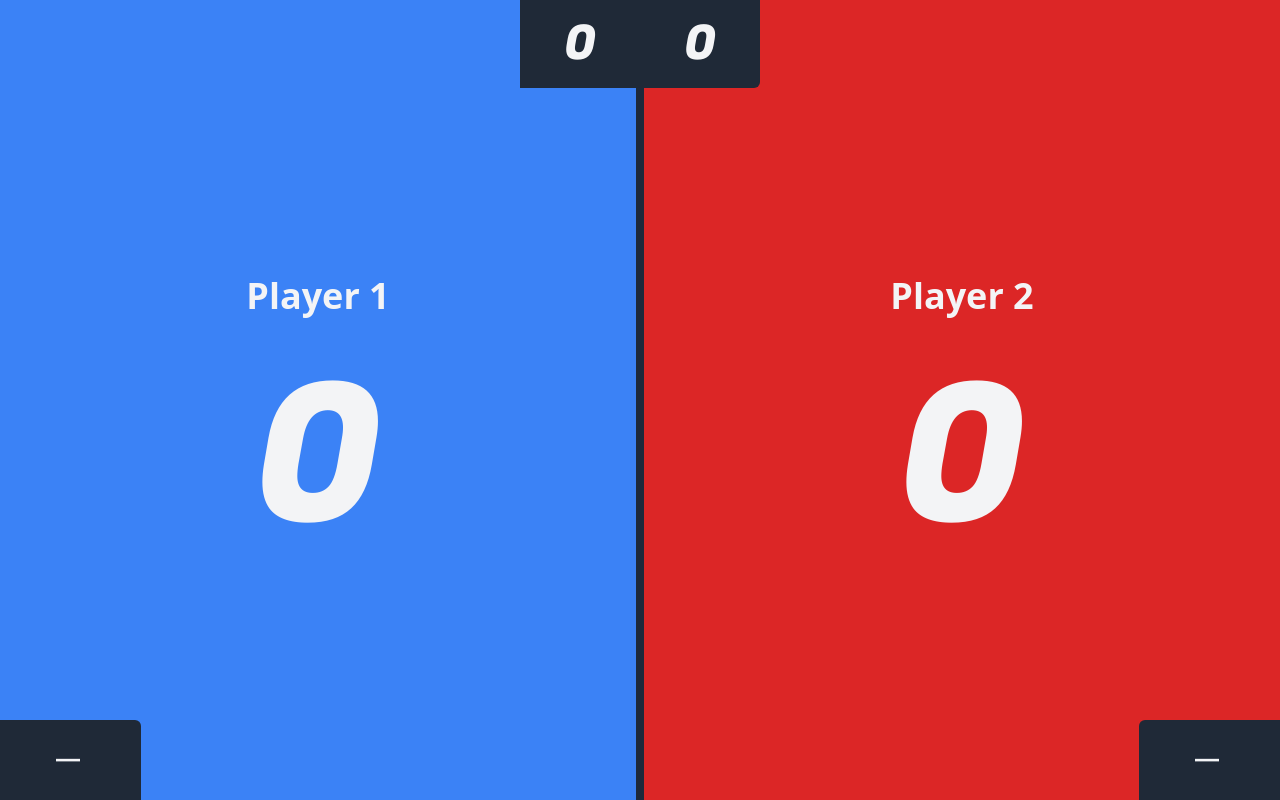
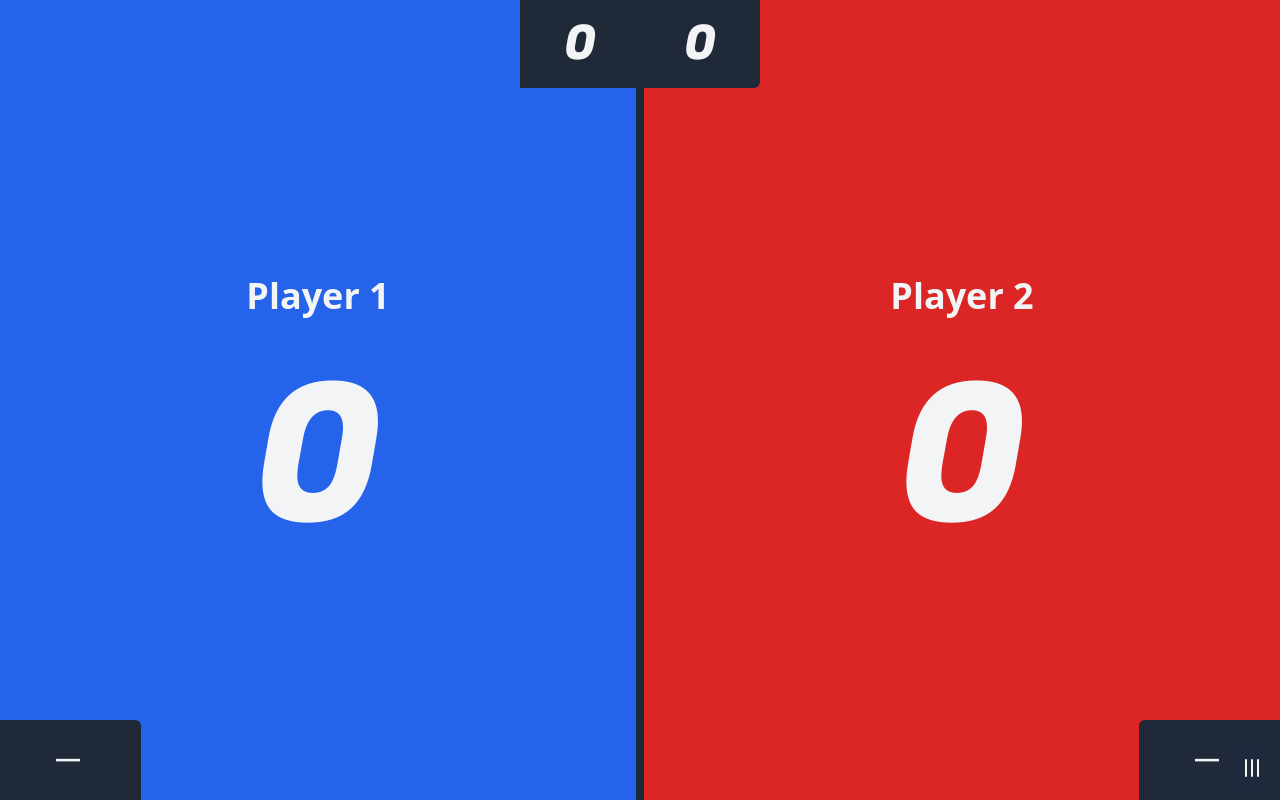
Before and after one commit to torikallcode/papan-skor, a React (Vite) app: page / in a window 1280 px wide. Built offline with nearby package versions, Linux system fonts and the light colour scheme; a web font is replaced by a local one.

Commit message:
first commit

```diff
--- a/package.json
+++ b/package.json
@@ -1,11 +1,14 @@
 {
+  "homepage": "https://torikallcode.github.io/Score_board/",
   "name": "score-board",
   "private": true,
   "version": "0.0.0",
   "type": "module",
   "scripts": {
     "dev": "vite",
+    "predeploy": "npm run build",
     "build": "vite build",
+    "deploy": "gh-pages -d build",
     "lint": "eslint . --ext js,jsx --report-unused-disable-directives --max-warnings 0",
     "preview": "vite preview"
   },
@@ -23,6 +26,7 @@
     "eslint-plugin-react": "^7.33.2",
     "eslint-plugin-react-hooks": "^4.6.0",
     "eslint-plugin-react-refresh": "^0.4.5",
+    "gh-pages": "^6.1.1",
     "postcss": "^8.4.33",
     "tailwindcss": "^3.4.1",
     "vite": "^5.0.8"
--- a/src/Pages/ScoreBoard.jsx
+++ b/src/Pages/ScoreBoard.jsx
@@ -1,5 +1,7 @@
 import React, { useEffect, useState } from 'react';
 import PlayerSection from '../components/Fragments/PlayerSection';
+import { Button } from '../components/Elements/Button';
+import { ModalBox } from '../components/Fragments/ModalBox';
 
 const ScoreBoard = () => {
   const [skorPlayerSatu, setSkorPlayerSatu] = useState(0);
@@ -21,7 +23,7 @@ const ScoreBoard = () => {
         score={skorPlayerSatu}
         onClickIncrement={() => setSkorPlayerSatu(skorPlayerSatu + 1)}
         onClickDecrement={() => setSkorPlayerSatu(skorPlayerSatu - 1)}
-        backgroundColor="bg-blue-500"
+        backgroundColor="bg-blue-600"
       />
       <PlayerSection
         title="Player 2"
@@ -35,8 +37,29 @@ const ScoreBoard = () => {
         <h1 onClick={() => setBabakPlayersatu(babakPlayerSatu + 1)} className='text-gray-100 text-3xl cursor-pointer w-10 text-center  rotate-90 sm:text-5xl font-utama lg:rotate-[-180]'>{babakPlayerSatu}</h1>
         <h1 onClick={() => setBabakPlayerDua(babakPlayerDua + 1)} className='text-gray-100 text-3xl cursor-pointer w-10 text-center rotate-90 sm:text-5xl font-utama lg:rotate-[-180]'>{babakPlayerDua}</h1>
       </div>
+      <Button classname="absolute top-auto bottom-3 right-1 rotate-90">
+        <svg xmlns="http://www.w3.org/2000/svg" width="24px" height="24px" viewBox="0 0 24 24" fill="none">
+          <path d="M4 18L20 18" stroke="#f4f4f4" stroke-width="2" stroke-linecap="round" />
+          <path d="M4 12L20 12" stroke="#f4f4f4" stroke-width="2" stroke-linecap="round" />
+          <path d="M4 6L20 6" stroke="#f4f4f4" stroke-width="2" stroke-linecap="round" />
+        </svg>
+      </Button>
     </section>
   );
 };
 
 export default ScoreBoard;
+
+
+// Penjelasan:
+// Pertama, kita mengimpor useRef dari 'react'.
+// Di dalam komponen React, kita membuat sebuah referensi menggunakan useRef() dan menetapkannya ke dalam variabel (dalam contoh ini, inputRef).
+// Kita menggunakan prop ref pada elemen input dan memberikannya nilai referensi inputRef.
+// Saat fungsi focusInput dipanggil, kita mengakses DOM input dengan menggunakan properti .current dari referensi inputRef.
+// Kami menggunakan .focus() untuk mengatur fokus ke input tersebut.
+// Keuntungan useRef:
+// Memperoleh Akses ke Elemen DOM: useRef memungkinkan Anda untuk mendapatkan akses langsung ke elemen DOM dalam fungsi komponen fungsional.
+// Mempertahankan Nilai antara Rerender: useRef mempertahankan nilai antara render, yang berarti nilai referensi akan selalu sama antara rerender.
+// Kapan Menggunakan useRef:
+// Memperoleh Akses ke Elemen DOM: Jika Anda perlu mengakses atau memanipulasi elemen DOM secara langsung dari dalam komponen React, useRef merupakan pilihan yang baik.
+// Mempertahankan Nilai antara Rerender: Jika Anda perlu menyimpan nilai antara rerender, seperti nilai input dalam form atau data yang perlu disimpan untuk penggunaan berikutnya, useRef sangat berguna.
--- /dev/null
+++ b/src/components/Elements/Button.jsx
@@ -0,0 +1,7 @@
+import React from "react"
+
+export const Button = ({ children = "...", classname }) => {
+    return (
+        <button className={`px-3 py-2 bg-slate-800 rounded-md text-slate-100 ${classname}`}>{children}</button>
+    )
+}
--- /dev/null
+++ b/src/components/Fragments/ModalBox.jsx
@@ -0,0 +1,9 @@
+import React from "react"
+
+export const ModalBox = () => {
+  return (
+    <div className="bg-slate-800 absolute top-0 bottom-0 right-0 left-0">
+      <input type="text" title="" />
+    </div>
+  )
+}
--- a/src/main.jsx
+++ b/src/main.jsx
@@ -9,7 +9,7 @@ const router = createBrowserRouter([
   {
     path: "/",
     element: <ScoreBoard />
-  }
+  },
 ])
 
 ReactDOM.createRoot(document.getElementById('root')).render(
```
Also changed, not shown: 1 other file (tests, documents, lock files or other folders).
